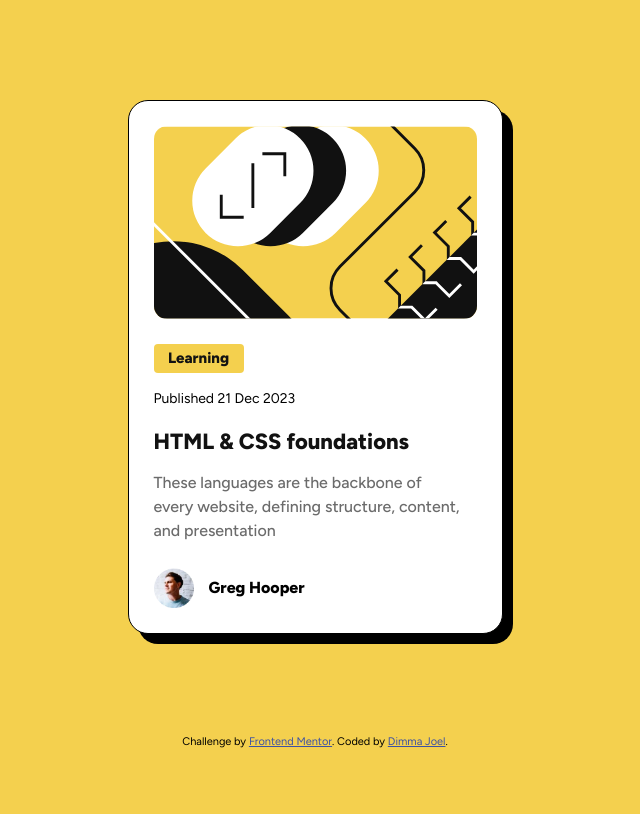
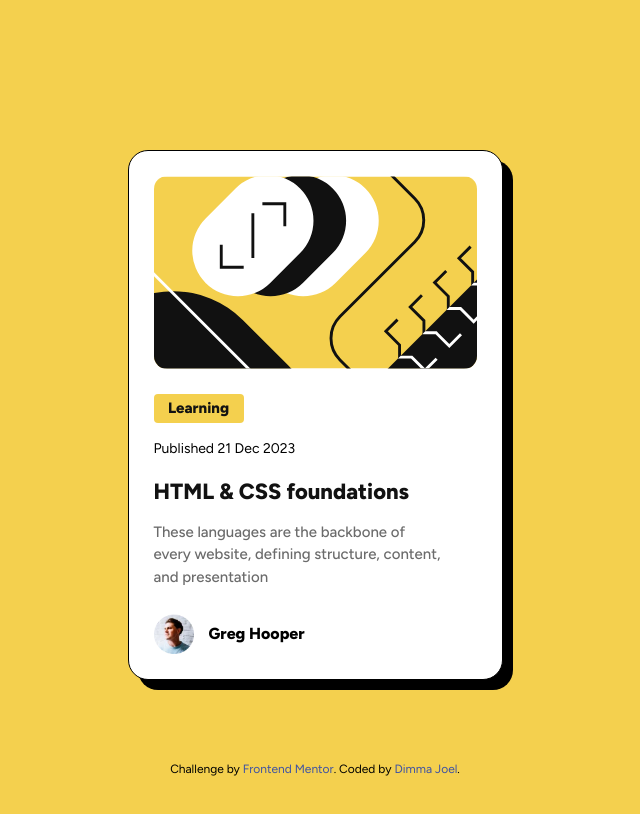
Before and after one commit to Dimma-Joel/frontend-mentor-challenges, a plain HTML site: page blog-preview-card-main/blog-preview-card-main/index.html in a window 1280 px wide. Shown: the whole page, without its empty margins (325-965 px from the left). Drawn offline with Linux system fonts and the light colour scheme.

Commit message:
Final commit

```diff
--- a/blog-preview-card-main/blog-preview-card-main/styles.css
+++ b/blog-preview-card-main/blog-preview-card-main/styles.css
@@ -49,7 +49,7 @@ body {
 
 main {
   width: 375px;
-  margin: 100px auto;
+  margin: 150px auto;
   background-color: hsl(0, 0%, 100%);
   padding: 25px;
   box-shadow: 10px 10px;
@@ -89,7 +89,9 @@ main {
 .explanation {
   color: hsl(0, 0%, 42%);
   font-weight: 500;
-  margin-bottom: 25px;
+  font-size: 15px;
+
+  margin-bottom: 26px;
 }
 
 .author {
@@ -108,9 +110,12 @@ main {
 }
 
 .attribution {
-  font-size: 11px;
+  font-size: 12px;
   text-align: center;
+  margin-top: -70px;
+  margin-bottom: 50px;
 }
 .attribution a {
+  text-decoration: none;
   color: hsl(228, 45%, 44%);
 }
```
